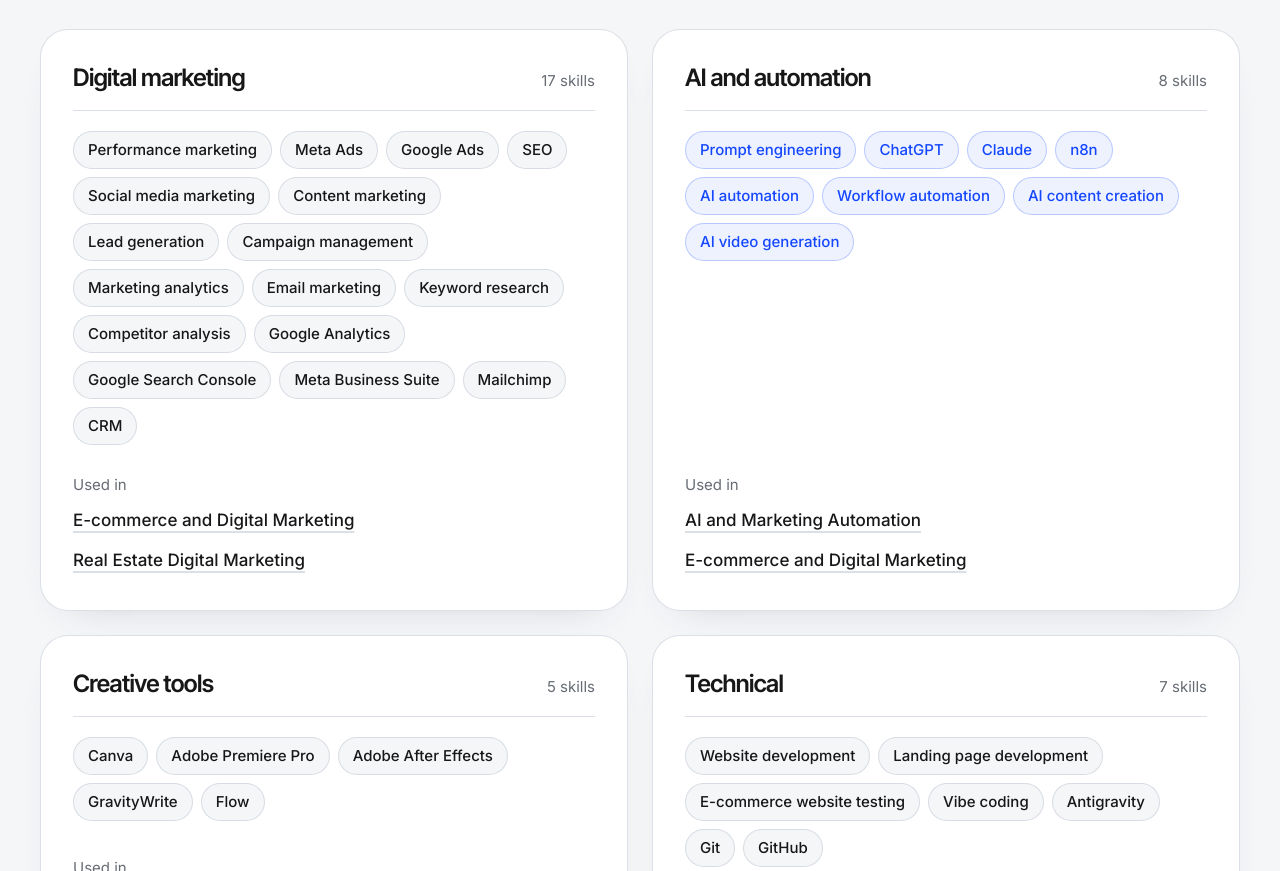
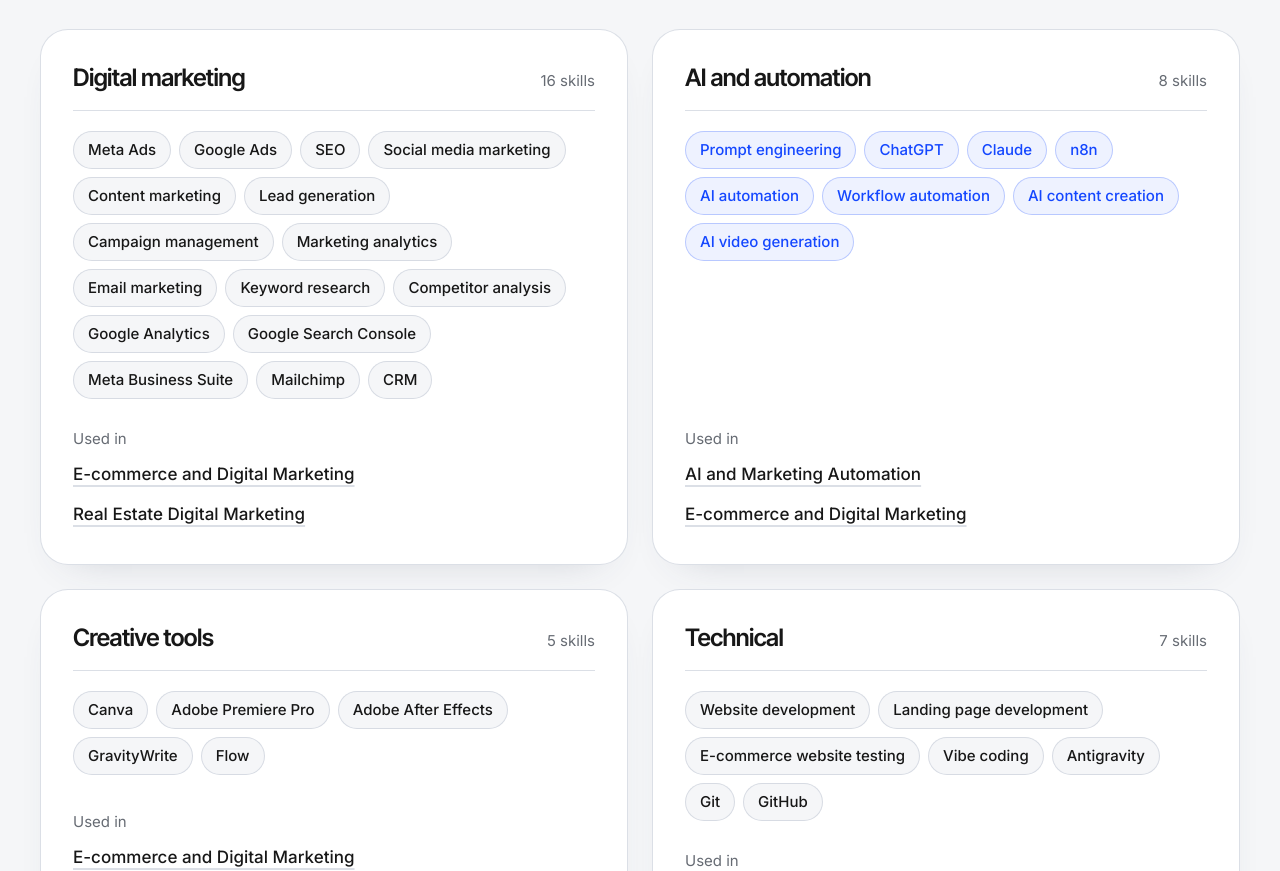
Before and after one commit to VenkatVKT11/portfolio, a Next.js app: page / in a window 1280 px wide. Shown: the part 5280-6151 px from the top of the page. Built offline with nearby package versions, Linux system fonts and the light colour scheme; no server answers.

Commit message:
Remove Performance marketing from skills

```diff
--- a/src/content/site.ts
+++ b/src/content/site.ts
@@ -148,7 +148,6 @@ export const skills = {
       accent: false,
       evidence: ["ecommerce-digital-marketing", "real-estate-digital-marketing"],
       skills: [
-        "Performance marketing",
         "Meta Ads",
         "Google Ads",
         "SEO",
```
